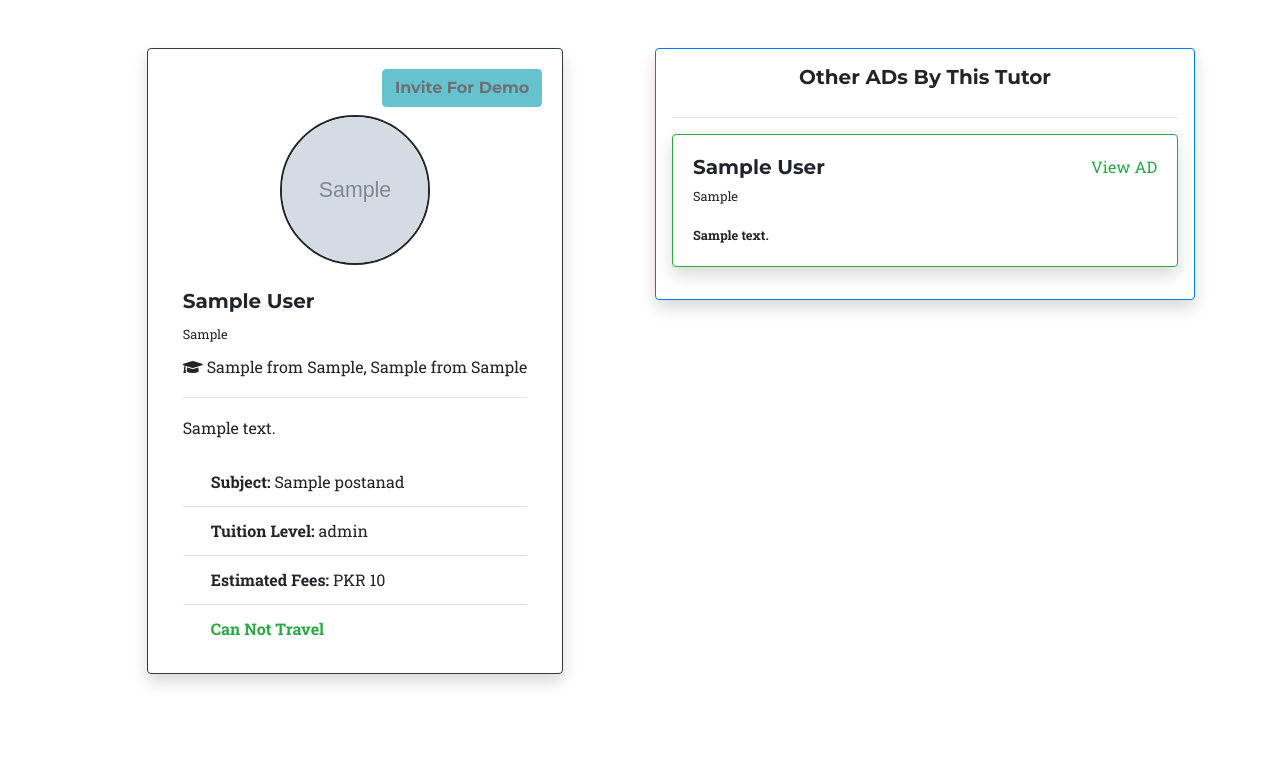
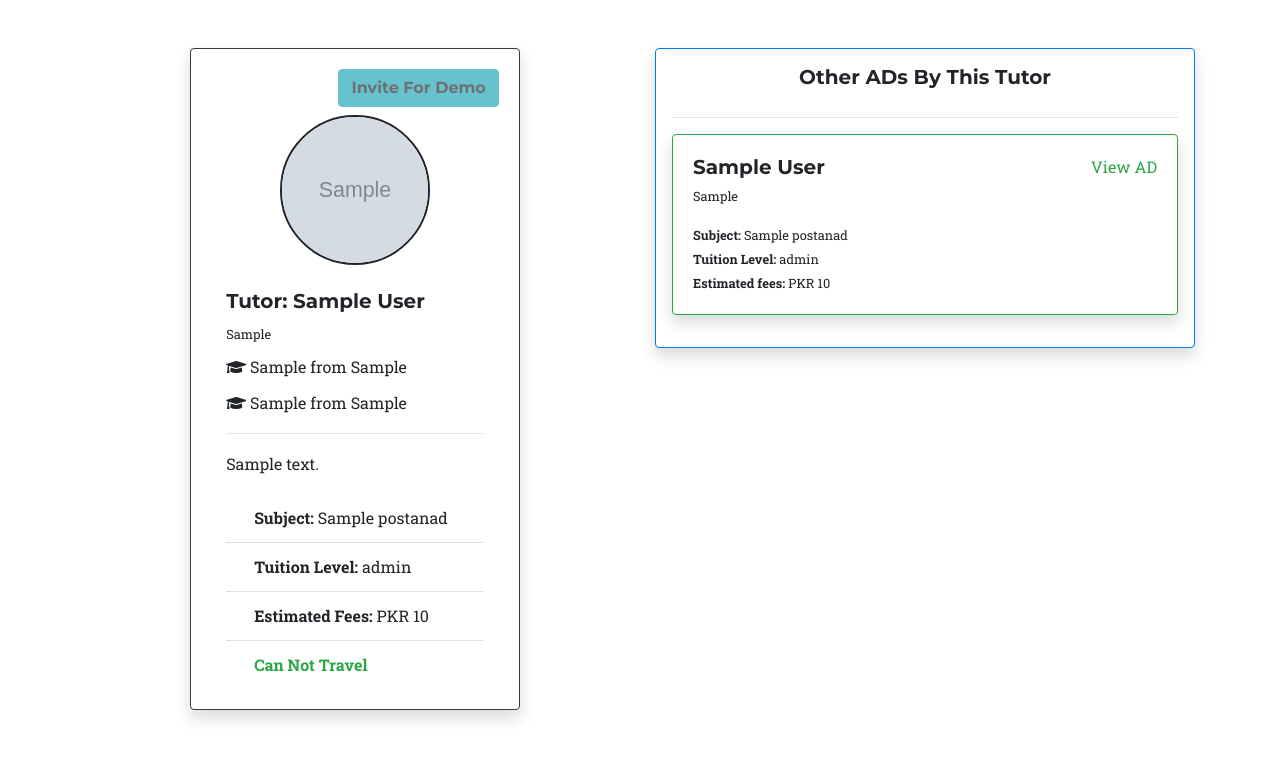
Before and after one commit to UsamaKashif/studentutor, a Django app: page /student/tutors/1 in a window 1280 px wide. Shown: the part 56-814 px from the top of the page. Before the commit the page ends 741 px from the top, so only its background shows below. Run offline with Django 3.2, Linux system fonts and the light colour scheme; tables that the repository leaves empty hold one stand-in row (values such as "Sample post"); grey boxes marked "Sample" are stand-in pictures; some libraries are stand-ins or nearby versions; some web fonts are replaced.

Commit message:
student findTutors page

```diff
--- a/main/students/templates/students/specific_tutor.html
+++ b/main/students/templates/students/specific_tutor.html
@@ -34,11 +34,12 @@
 
                                     <div class="mt-4 container">
                                         <div>
-                                            <h5> {{tutor.tutorUser.first_name}} {{tutor.tutorUser.last_name}} </h5>
+                                            <h5><b>Tutor: </b>{{tutor.tutorUser.first_name}} {{tutor.tutorUser.last_name}} </h5>
                                         </div>
                                         <div>
                                             <small style="text-align: justify;">{{tutor.tutorUser.tagline}}</small>
-                                            <p class="mt-2 mb-2"><b><i class="fas fa-graduation-cap"></i></b> <span style="text-align: justify;">{{qual.highest_qual}} from {{qual.highest_qual_inst}}, {{qual.secondary_qaul}} from {{qual.secondary_qaul_inst}}</span></p>
+                                            <p class="mt-2 mb-2"><b><i class="fas fa-graduation-cap"></i></b> <span style="text-align: justify;">{{qual.highest_qual}} from {{qual.highest_qual_inst}}</span></p>
+                                            <p class="mt-2 mb-2"><b><i class="fas fa-graduation-cap"></i></b> <span style="text-align: justify;">{{qual.secondary_qaul}} from {{qual.secondary_qaul_inst}}</span></p>
                                             <hr>
                                             <p style="text-align: justify;" class="mt-2">{{tutor.tutorUser.about}}</p>
                                         </div>
@@ -77,7 +78,11 @@
                                         </div>
                                         <small>{{tutor.tutorUser.tagline}}</small>
                                         <div class="conatiner mt-3 text-justify">
-                                            <small class="text-justify"><b>{{tutor.tutorUser.about}}</b></small>
+                                            <small class="text-justify"><b>Subject: </b>{{tutor.subject}}</small>
+                                            <br>
+                                            <small class="text-justify"><b>Tuition Level: </b>{{tutor.tuition_level}}</small>
+                                            <br>
+                                            <small class="text-justify"><b>Estimated fees: </b>PKR {{tutor.estimated_fees}}</small>
                                         </div>
                                     </div>
                                 </div>
--- a/main/students/views.py
+++ b/main/students/views.py
@@ -109,6 +109,8 @@ def postAd(request, pk):
 
     postCount = user.ad_post_count
 
+    studentAds = PostAnAd.objects.filter(studentUser__username = request.user.username)
+
     if request.method == "POST":
         postform = PostAnAdForm(request.POST)
 
@@ -122,22 +124,31 @@ def postAd(request, pk):
             days_per_week = postform.cleaned_data["days_per_week"]
             estimated_fees = postform.cleaned_data["estimated_fees"]
 
-            PostAnAd.objects.create(
-                studentUser = user,
-                subject = subject,
-                tuition_level = tuition_level,
-                tuition_type = tuition_type,
-                address = address,
-                hours_per_day = hours_per_day,
-                days_per_week = days_per_week,
-                estimated_fees = estimated_fees
-            )
+            adAvailabel = False
 
-            user.total_ads += 1
-            user.ad_post_count += 1
-            user.save()
-            messages.info(request, "Your post is Successfully Created")
-            return redirect("student_dashboard")
+            for ad in studentAds:
+                if ad.subject == subject and ad.tuition_level == tuition_level:
+                    adAvailabel = True
+            if adAvailabel == False:
+                PostAnAd.objects.create(
+                    studentUser = user,
+                    subject = subject,
+                    tuition_level = tuition_level,
+                    tuition_type = tuition_type,
+                    address = address,
+                    hours_per_day = hours_per_day,
+                    days_per_week = days_per_week,
+                    estimated_fees = estimated_fees
+                )
+
+                user.total_ads += 1
+                user.ad_post_count += 1
+                user.save()
+                messages.info(request, "Your post is Successfully Created")
+                return redirect("student_dashboard")
+            else:
+                messages.info(request, "This AD Already exists")
+                return redirect("student_dashboard")
     context = {
         "form": postform
     }
@@ -222,7 +233,7 @@ from tutors.models import Tutor
 @login_required(login_url="sign_in")
 @allowed_users(allowed_roles=["students"])
 def inviteFordemo(request, id):
-    ad = PostAnAd_tutor.objects.get(id = id).order_by("-id")
+    ad = PostAnAd_tutor.objects.get(id = id)
 
     tutor = Tutor.objects.get ( username = ad.tutorUser.username)
 
@@ -304,7 +315,7 @@ def view_your_ad(request, id):
 
     context = {
         "invite":student_ad,
-        "tutors": tutors
+        "tutors": tutors.exclude(tutorUser__username = student_ad.inivitaion_by_tutor.username)
     }
     return render(request,'students/view_your_ad.html', context)
 
```
